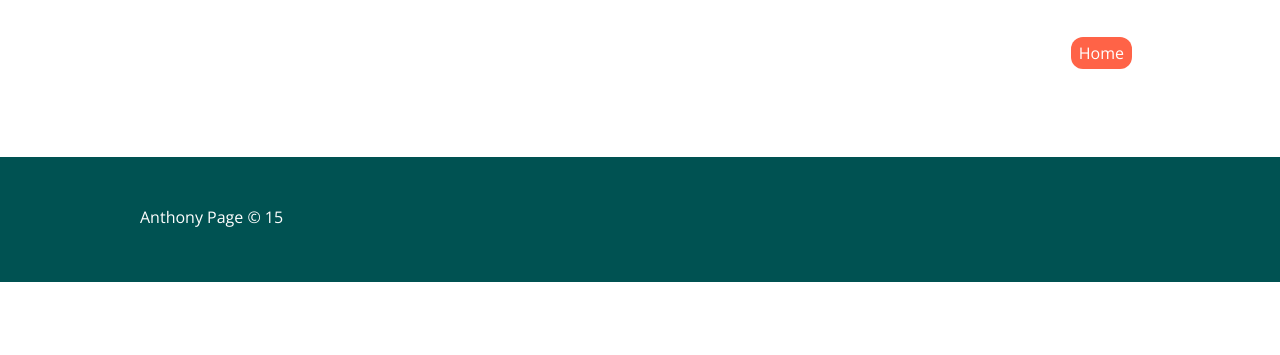
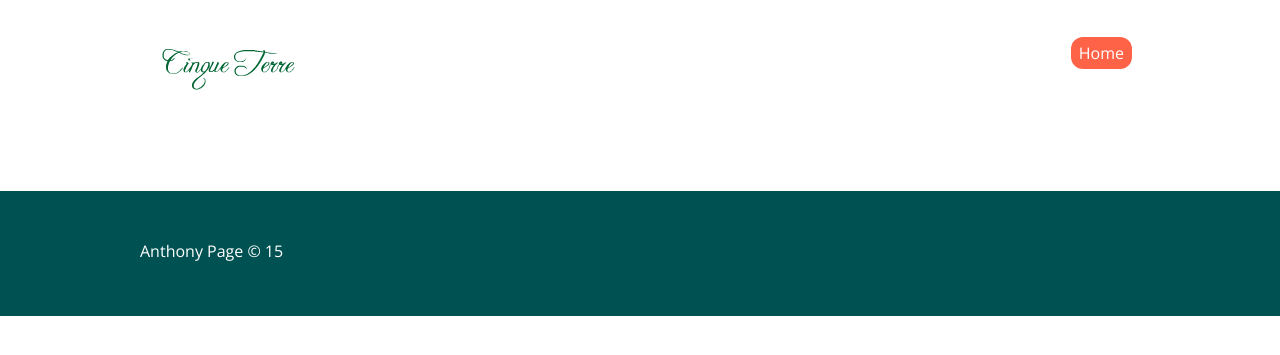
Before and after one commit to cinqueterreli/cinqueterre.github.io, a Jekyll site: the page built from index.html, in a window 1280 px wide. Shown: the top 355 px of the page. Built offline with Jekyll 4.4.1, drawn with Linux system fonts in a browser that asks for light colours.

Commit message:
edited header

```diff
--- a/_includes/header.html
+++ b/_includes/header.html
@@ -1,6 +1,6 @@
 <header class="site-header cf">
     <div class="container">
-        <a class="site-title" href="{{site.url}}">{{ site.title }}</a>
+        <a class="site-title" href="{{site.url}}"><img src="images/templogo.png" alt="Cinque Terre"></a>
         <nav class="navbar">
             <ul class="header-nav">
                 {% for nav in site.pages %}
```
Also changed, not shown: images/templogo.png (added).
